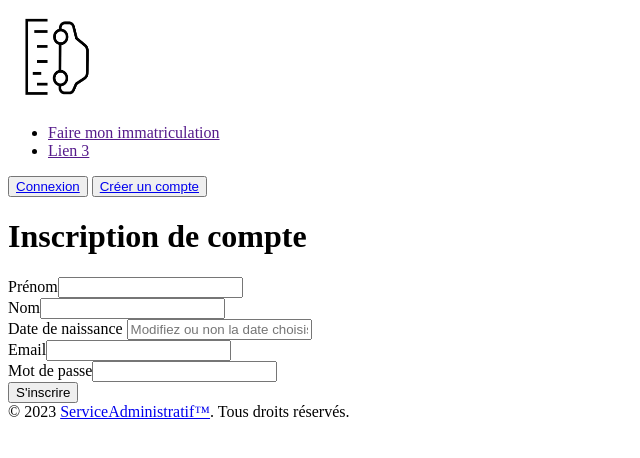
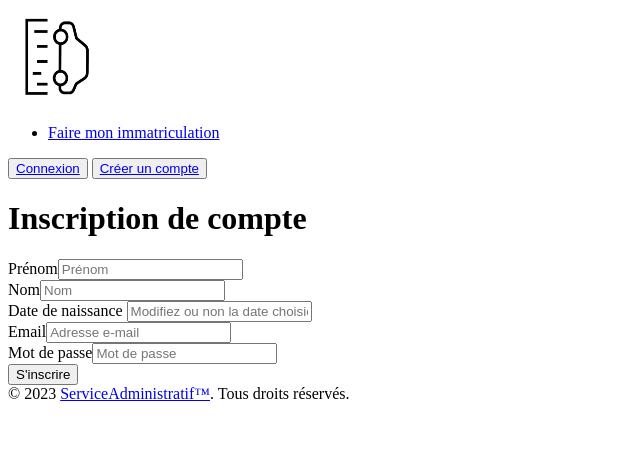
Before and after one commit to imPayne/adopteTaChaussette, a Symfony app: template templates/registration/register.html.twig in a window 1280 px wide. Shown: the top 458 px of the page, without its empty margins (0-640 px from the left). Run offline with Twig, Linux system fonts and the light colour scheme; the template is opened without the code that fills it, so the values that code supplies are empty; form fields are guessed from the names that the template uses; some libraries are stand-ins or nearby versions.

Commit message:
modif du champ date de naissance dans le form d'inscription, edit link dans la navbar modif style de la page d'inscription

```diff
--- a/templates/_navbar.html.twig
+++ b/templates/_navbar.html.twig
@@ -7,10 +7,7 @@
             </a>
             <ul class="w-262 h-50 flex items-center inline-block">
                 <li class="font-semibold-nunito text-lg sm:text-xl md:text-xl font-bold mr-10">
-                    <a href="">Faire mon immatriculation</a>
-                </li>
-                <li class="font-semibold-nunito text-lg sm:text-xl md:text-xl font-bold mr-10 hover:underline">
-                    <a href="">Lien 3</a>
+                    <a href="{{ path('app_formulaire') }}">Faire mon immatriculation</a>
                 </li>
 
             </ul>
--- a/templates/registration/register.html.twig
+++ b/templates/registration/register.html.twig
@@ -3,25 +3,28 @@
 {% block title %}Inscription{% endblock %}
 
 {% block body %}
-
-
-<div class="flex justify-center items-center">
-    <div class="flex flex-col w-96 m-10 p-10 items-center justify-center bg-gray-200 rounded-lg">
-        <h1 class="text-2xl font-bold mb-4">Inscription de compte</h1>
-
-        {{ form_start(registrationForm, {'attr': {'class': 'w-full max-w-md'}}) }}
-            {{ form_row(registrationForm.first_name, {'attr': {'class': 'mb-4 w-full px-3 py-2 rounded-lg border-gray-300 focus:border-indigo-500  focus:shadow-outline-blue'}, 'label': 'Prénom'}) }}
-            {{ form_row(registrationForm.last_name, {'attr': {'class': 'mb-4 w-full px-3 py-2 rounded-lg border-gray-300 focus:border-indigo-500  focus:shadow-outline-blue'}, 'label': 'Nom'}) }}
-            {{ form_label(registrationForm.birth_day, 'Date de naissance', {'class': 'block text-gray-700 font-bold mb-2'}) }}
-            {{ form_widget(registrationForm.birth_day, {'attr': {'class': 'w-full px-3 py-2 rounded-lg border-gray-300 focus:border-indigo-500 focus:shadow-outline-blue mr-2', 'placeholder': 'Modifiez ou non la date choisis'}}) }}
-            {{ form_row(registrationForm.email, {'attr': {'class': 'mb-4 w-full px-3 py-2 rounded-lg border-gray-300 focus:border-indigo-500  focus:shadow-outline-blue'}}) }}
-            {{ form_row(registrationForm.plainPassword, {'attr': {'class': 'mb-4 w-full px-3 py-2 rounded-lg border-gray-300 focus:border-indigo-500  focus:shadow-outline-blue'}, 'label': 'Mot de passe'}) }}
-
-        <div class="flex items-center justify-center flex-col">
-            <button type="submit" class="bg-indigo-500 hover:bg-indigo-700 text-white font-bold py-2 px-4 rounded  focus:shadow-outline-indigo">S'inscrire</button>
-        </div>
-        {{ form_end(registrationForm) }}
+<div class="my-44 flex flex-col items-center justify-center">
+    <h1 class="text-2xl mb-10 font-bold">Inscription de compte</h1>
+    {{ form_start(registrationForm, {'attr': {'class': 'w-full max-w-md'}}) }}
+    <div class="mb-4">
+        {{ form_row(registrationForm.first_name, {'attr': {'class': 'w-full px-4 py-2 rounded-lg border focus:ring focus:ring-blue-300 focus:border-blue-300', 'placeholder': 'Prénom'}, 'label': 'Prénom'}) }}
     </div>
+    <div class="mb-4">
+        {{ form_row(registrationForm.last_name, {'attr': {'class': 'w-full px-4 py-2 rounded-lg border focus:ring focus:ring-blue-300 focus:border-blue-300', 'placeholder': 'Nom'}, 'label': 'Nom'}) }}
+    </div>
+    <div class="mb-4">
+        {{ form_label(registrationForm.birth_day, 'Date de naissance', {'class': 'text-sm font-medium'}) }}
+        {{ form_widget(registrationForm.birth_day, {'attr': {'class': 'w-full px-4 py-2 rounded-lg border focus:ring focus:ring-blue-300 focus:border-blue-300', 'placeholder': 'Modifiez ou non la date choisie'}}) }}
+    </div>
+    <div class="mb-4">
+        {{ form_row(registrationForm.email, {'attr': {'class': 'w-full px-4 py-2 rounded-lg border focus:ring focus:ring-blue-300 focus:border-blue-300', 'placeholder': 'Adresse e-mail'}, 'label': 'Email'}) }}
+    </div>
+    <div class="mb-4">
+        {{ form_row(registrationForm.plainPassword, {'attr': {'class': 'w-full px-4 py-2 rounded-lg border focus:ring focus:ring-blue-300 focus:border-blue-300', 'placeholder': 'Mot de passe'}, 'label': 'Mot de passe'}) }}
+    </div>
+    <div class="flex items-center justify-center">
+        <button type="submit" class="bg-indigo-500 hover:bg-indigo-700 text-white font-bold py-2 px-4 rounded focus:shadow-outline-indigo">S'inscrire</button>
+    </div>
+    {{ form_end(registrationForm) }}
 </div>
-
 {% endblock %}
```
Also changed, not shown: src/Form/RegistrationFormType.php (+9 -1 lines).
